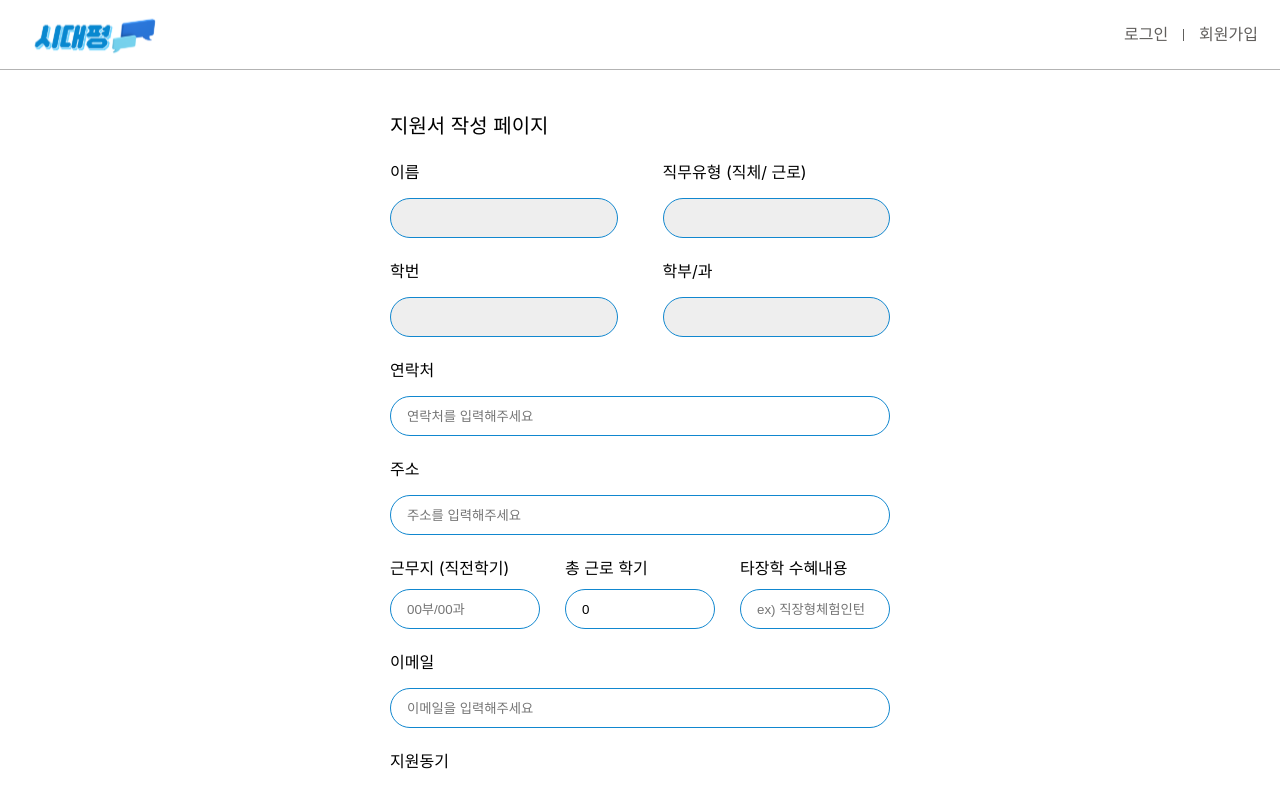
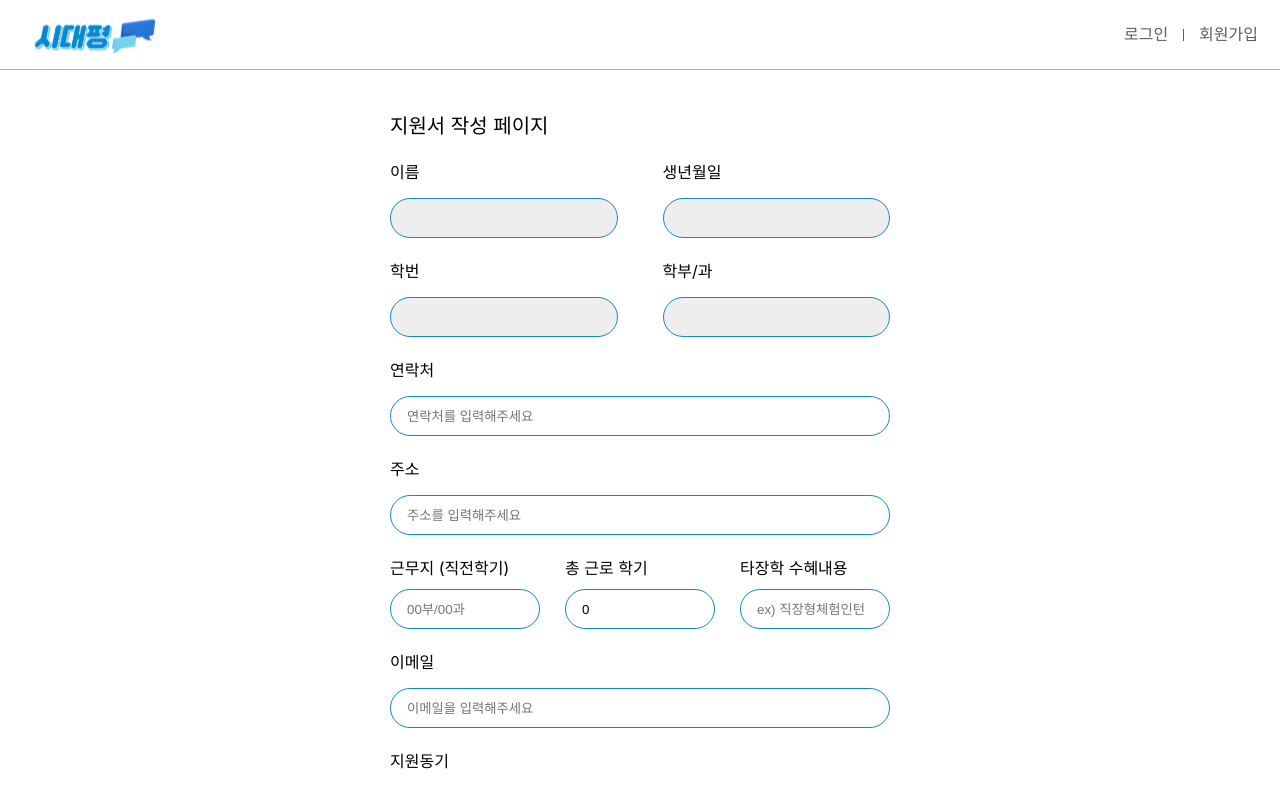
Before and after one commit to uosogong/FrontEnd, a React (Vite) app: page /department/1/apply in a window 1280 px wide. Shown: the top 785 px of the page. Built offline with nearby package versions, Linux system fonts and the light colour scheme; no server answers.

Commit message:
Feat: apply 생년월일 추가 및 state navigate

```diff
--- a/src/constants/mocks/apply.js
+++ b/src/constants/mocks/apply.js
@@ -4,8 +4,8 @@ export const unEditableForm = [
     key: 'name',
   },
   {
-    label: '직무유형 (직체/ 근로)',
-    key: 'job',
+    label: '생년월일',
+    key: 'birthDay',
   },
   {
     label: '학번',
--- a/src/hook/useApply.js
+++ b/src/hook/useApply.js
@@ -1,11 +1,13 @@
 import { useEffect, useState, useCallback } from 'react';
 import { validateField } from '../utils';
-import { useLocation } from 'react-router-dom';
+import { useLocation, useNavigate, useParams } from 'react-router-dom';
 import debounce from 'lodash/debounce';
 import { getFetcher } from '../api/method';
 
 const useApply = () => {
+  const { id } = useParams();
   const location = useLocation();
+  const navigate = useNavigate();
   const pageTitle = location.state || '';
 
   const [applyForm, setApplyForm] = useState({
@@ -32,7 +34,7 @@ const useApply = () => {
 
   const [uneditableData, setUneditableData] = useState({
     name: '',
-    job: '',
+    birthDay: '',
     studentId: '',
     departmentName: '',
   });
@@ -84,21 +86,24 @@ const useApply = () => {
 
   const fetchUserData = async () => {
     const res = await getFetcher('/users');
-    const { name, studentId, departmentName } = res.message;
+    const { name, studentId, departmentName, birthDay } = res.message;
 
     setUneditableData({
       name: name,
       studentId: studentId,
       departmentName: departmentName,
-      job: pageTitle,
+      birthDay: birthDay,
     });
   };
 
   const handleSubmit = (e) => {
     e.preventDefault();
     if (isFormValid) {
-      alert(JSON.stringify(applyForm));
       localStorage.removeItem('apply');
+      console.log(applyForm, uneditableData);
+      navigate('/mypage/timetable', {
+        state: { applyForm, uneditableData, id: id },
+      });
     }
   };
 
```
